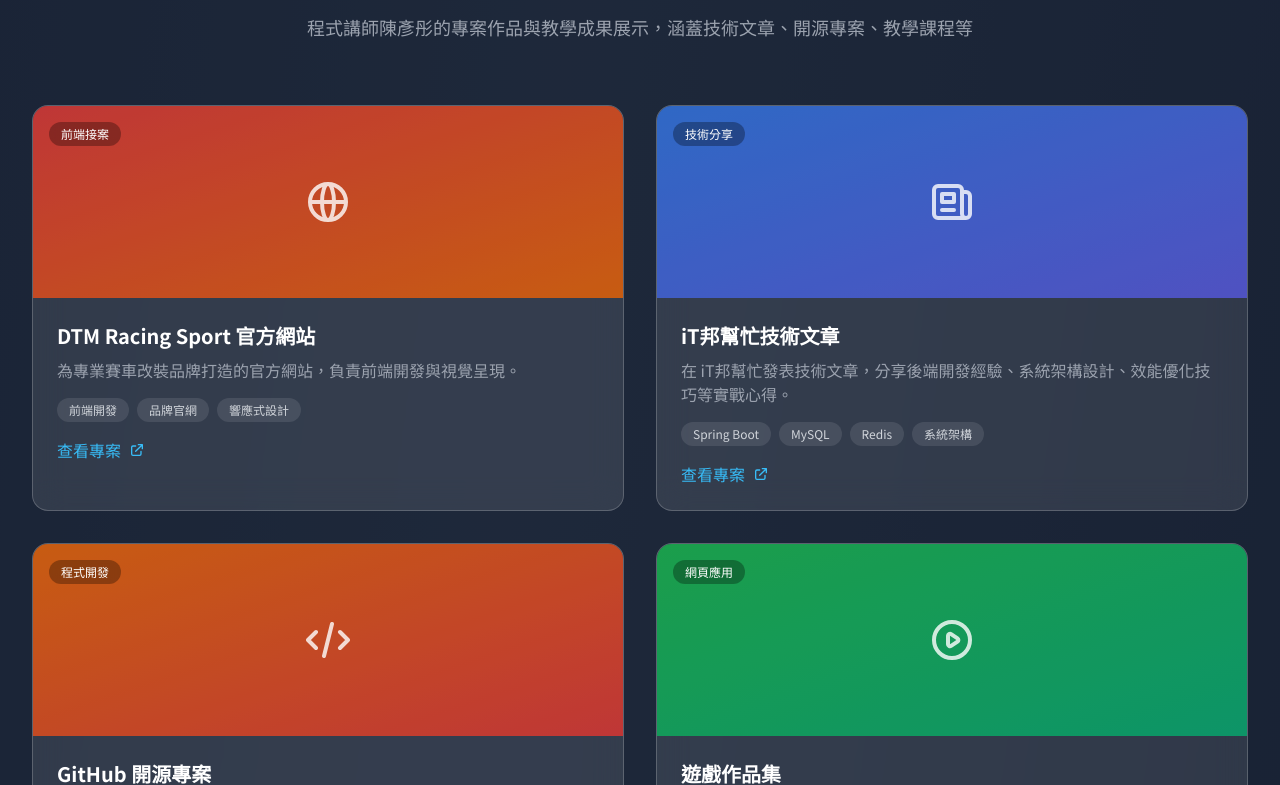
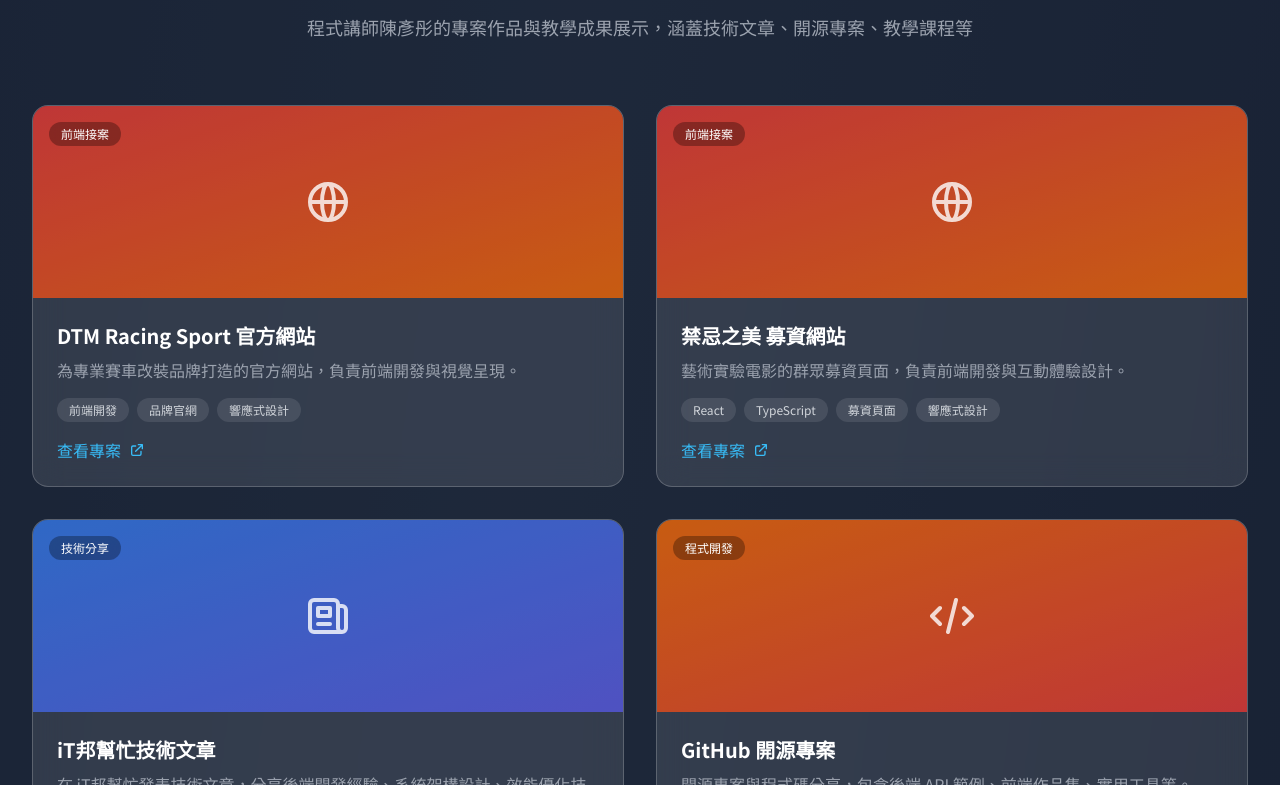
Before and after one commit to yanchen184/ai-lecturer-bob, a React (Vite) app: page /#/ in a window 1280 px wide. Shown: the part 5175-5960 px from the top of the page. Built offline with nearby package versions, Linux system fonts and the light colour scheme.

Commit message:
feat: 新增禁忌之美募資網站至作品集 (v1.3.0)
Co-Authored-By: Claude Opus 4.6 <noreply@anthropic.com>

```diff
--- a/src/sections/Portfolio.tsx
+++ b/src/sections/Portfolio.tsx
@@ -6,6 +6,14 @@ const Portfolio = () => {
       description: '為專業賽車改裝品牌打造的官方網站，負責前端開發與視覺呈現。',
       tech: ['前端開發', '品牌官網', '響應式設計'],
       link: 'https://dtmracingsport.com/',
+      image: 'client',
+    },
+    {
+      title: '禁忌之美 募資網站',
+      category: '前端接案',
+      description: '藝術實驗電影的群眾募資頁面，負責前端開發與互動體驗設計。',
+      tech: ['React', 'TypeScript', '募資頁面', '響應式設計'],
+      link: 'https://yanchen184.github.io/forbidden-beauty/',
       image: 'client',
     },
     {
```
